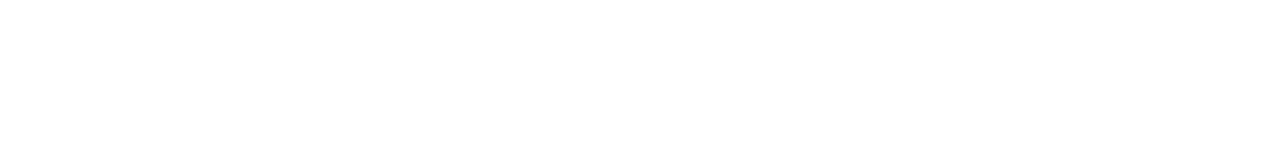
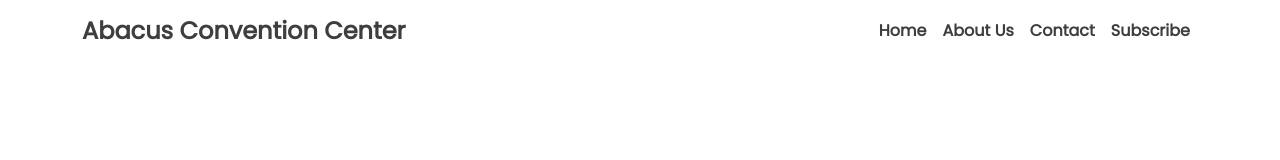
Before and after one commit to Mahin01/abacus-convention_center, a plain HTML site: page index.html in a window 1280 px wide. Drawn offline with nearby package versions, Linux system fonts and the light colour scheme.

Commit message:
Navigation Menu Added

```diff
--- a/index.html
+++ b/index.html
@@ -16,7 +16,32 @@
     <link rel="stylesheet" href="styles/style.css">
 </head>
 <body>
-    <header></header>
+    <header>
+        <nav class="navbar navbar-expand-lg navbar-light">
+            <div class="container">
+              <a class="navbar-brand fw-bolder fs-4" href="#">Abacus Convention Center</a>
+              <button class="navbar-toggler" type="button" data-bs-toggle="collapse" data-bs-target="#navbarSupportedContent" aria-controls="navbarSupportedContent" aria-expanded="false" aria-label="Toggle navigation">
+                <span class="navbar-toggler-icon"></span>
+              </button>
+              <div class="collapse navbar-collapse" id="navbarSupportedContent">
+                <ul class="navbar-nav ms-auto mb-2 mb-lg-0 fw-bold">
+                  <li class="nav-item">
+                    <a class="nav-link active" aria-current="page" href="#">Home</a>
+                  </li>
+                  <li class="nav-item">
+                    <a class="nav-link" href="#">About Us</a>
+                  </li>
+                  <li class="nav-item">
+                    <a class="nav-link" href="#">Contact</a>
+                  </li>
+                  <li class="nav-item">
+                    <a class="nav-link" href="#">Subscribe</a>
+                  </li>
+                </ul>
+              </div>
+            </div>
+          </nav>
+    </header>
     <main></main>
     <footer></footer>
 
--- a/styles/style.css
+++ b/styles/style.css
@@ -13,3 +13,9 @@ li{
 a{
     text-decoration: none;
 }
+
+/* Header- Navigation Menu custom Styles */
+
+.navbar a{
+    color: #3E3E3E !important;
+}
```
